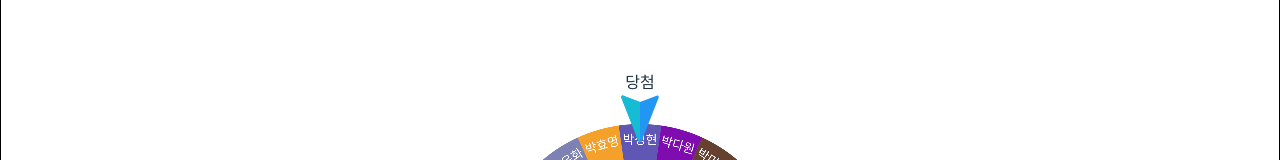
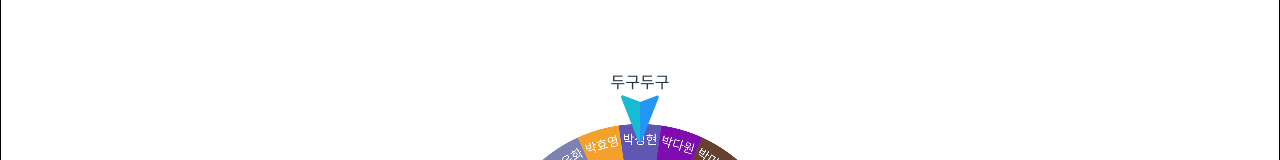
Before and after one commit to yyytae0/FMC-home, a React (Vite) app: page /roulette in a window 1280 px wide. Shown: the part 131-291 px from the top of the page. Built offline with nearby package versions, Linux system fonts and the light colour scheme.

Commit message:
Feat: set picked name when picked

```diff
--- a/src/pages/Roulette/components/Roulette.tsx
+++ b/src/pages/Roulette/components/Roulette.tsx
@@ -58,7 +58,6 @@ const Roulette = ({ target }: props) => {
       const ran = Math.floor(Math.random() * target.length);
       const arc = 360 / target.length;
       const rotate = 3600 - 90 - ((ran * arc) + arc / 2);  // 회전수(10회) - 시작점 12시방향으로 설정 - (당첨 인덱스의 각도만큼 이동) - 당첨인덱스의 가운데로 위치
-      console.log(ran, arc, rotate)
       canvasRef.current.style.transform = `rotate(${rotate}deg)`;
       canvasRef.current.style.transition = '2s';
       setTimeout(() => {
@@ -74,8 +73,9 @@ const Roulette = ({ target }: props) => {
   return (
     <div>
       <div style={{marginBottom: '30px'}}>
-        당첨 {picked}
-
+        {
+          picked?`당첨 ${picked}`:'두구두구'
+        }
       </div>
       <div style={{ position: 'relative', minWidth: '300px' }}>
         <div
```
